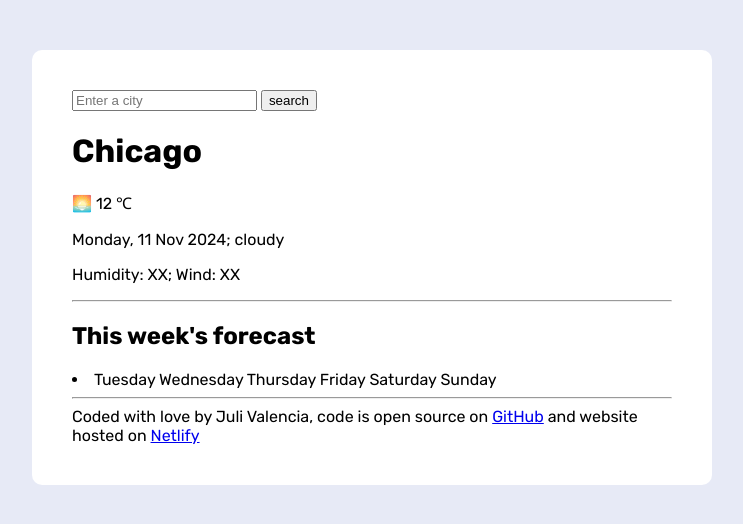
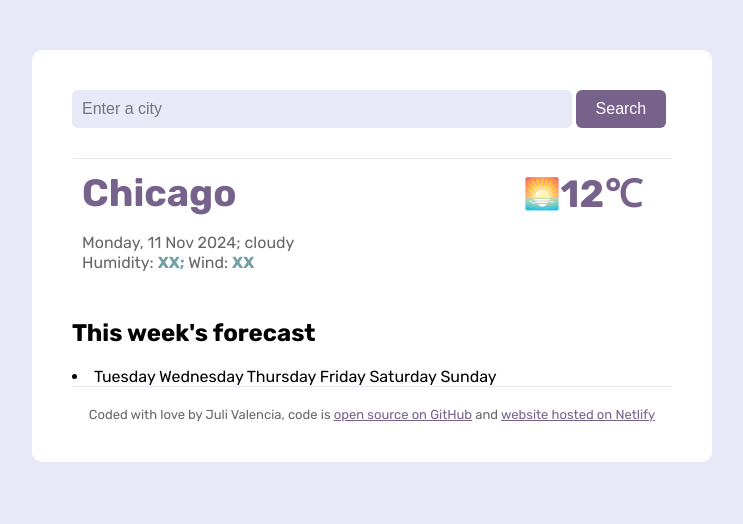
Before and after one commit to juligeyash/SheCodesPlus_my_weather_app_JV, a plain HTML site: page index.html in a window 1280 px wide. Shown: the whole page, without its empty margins (268-1011 px from the left). Drawn offline with Linux system fonts and the light colour scheme.

Commit message:
Formatted the main part of the app that focuses on all teh elements relative to the current weather and styled the footer.

```diff
--- a/index.html
+++ b/index.html
@@ -11,21 +11,26 @@
 </head>
   <body>
     <div class="weather-app">
-    <heather>
-      <form>
-        <input type="text" placeholder="Enter a city" />
-        <input type="submit" value="search" />
+    <header>
+      <form class="city-search">
+        <input type="text" placeholder="Enter a city" required class="search-form-input"/>
+        <input type="submit" value="Search" search class="search-form-button"/>
       </form>
-    </heather>
+    </header>
     <main>
-      <div><h1>Chicago</h1>
-        <p>🌅 12 &#8451 </p>
-     </div>
-     <div>
-      <p>Monday, 11 Nov 2024; cloudy</p>
-      <p>Humidity: XX; Wind: XX</p><hr />
+        <div class = "city-overall-weather">
+     <div class = "city-weather-details">
+        <h1 class="city-searched">Chicago</h1>
+      <p class="city-details">Monday, 11 Nov 2024; cloudy<br>
+         Humidity: <strong>XX;</strong> Wind: <strong>XX</strong></p>
       </div>
-      <div>
+      <div class="city-current-weather">
+        <div class="weather-icon">🌅 </div>
+        <div class="current-temperature">12 </div>
+        <div class="temperature-metric">&#8451</div>
+      </div>
+      </div>
+      <div class="forecast-weather">
         <h2>This week's forecast</h2>
         <li>
             Tuesday
@@ -33,18 +38,17 @@
             Thursday
             Friday
             Saturday
-            Sunday<hr>
+            Sunday
         </li>
       </div>
     </main>
     <footer>
-      Coded with love by Juli Valencia, code is open source on
-      <a href="https://github.com/juligeyash" target="_blank">GitHub</a> and
-      website hosted on
-      <a
+      Coded with love by Juli Valencia, code is
+      <a href="https://github.com/juligeyash" target="_blank"> open source on GitHub</a> and
+            <a
         href="https://app.netlify.com/sites/jvshecodesplusproject/overview"
         target="_blank"
-        >Netlify</a
+        >website hosted on Netlify</a
       >
     </footer>
     </div>
--- a/src/style.css
+++ b/src/style.css
@@ -1,6 +1,10 @@
 body {
   background-color: #e7eaf6;
-  font-family: "Rubik", sans-serif; ;
+  font-family: "Rubik", sans-serif;
+}
+
+a {
+  color: #77628c;
 }
 
 .weather-app {
@@ -10,3 +14,88 @@ body {
   padding: 40px;
   margin: 50px auto;
 }
+
+header {
+  border-bottom: 1px solid #e7eaf6;
+  padding: 0px 0px 30px 0px;
+}
+.search-form-input {
+  background-color: #e7eaf6;
+  border: none;
+  border-radius: 6px;
+  width: 80%;
+  padding: 10px;
+  font-size: 16px;
+}
+
+.search-form-button {
+  background-color: #77628c;
+  font-size: 16px;
+  color: white;
+  width: 15%;
+  border: none;
+  border-radius: 6px;
+  padding: 10px;
+}
+
+.city-overall-weather {
+  display: flex;
+  justify-content: space-between;
+  padding: 10px;
+}
+
+.city-searched {
+  margin: 0;
+  font-size: 38px;
+  line-height: 48px;
+  color: #77628c;
+}
+
+.city-weather-details {
+font-size: 16px;
+color: rgba(0, 0, 0, 0.6);
+line-height: 20px;
+}
+
+.city-current-weather {
+  margin: 0;
+  font-size: 38px;
+  line-height: 0;
+  font-weight: bold;
+  color: #77628c;
+}
+
+strong {
+    color: #71a0a5;
+}
+
+.city-current-weather {
+    display: flex;
+    margin: 20px;
+}
+
+.weather-icon {
+font-size: 30px;
+margin: 0;
+line-height: 10px;
+}
+
+.current-temperature {
+    font-size: 38px;
+    margin: 0;
+    line-height: 10px;
+}
+
+.temperature-metric {
+    font-size: 38px;
+    margin: 0;
+    line-height: 10px;
+}
+
+footer {
+  border-top: 1px solid #e7eaf6;
+  padding: 20px 0 0 0;
+  text-align: center;
+  font-size: 13px;
+  color: rgba(0, 0, 0, 0.6);
+}
```
